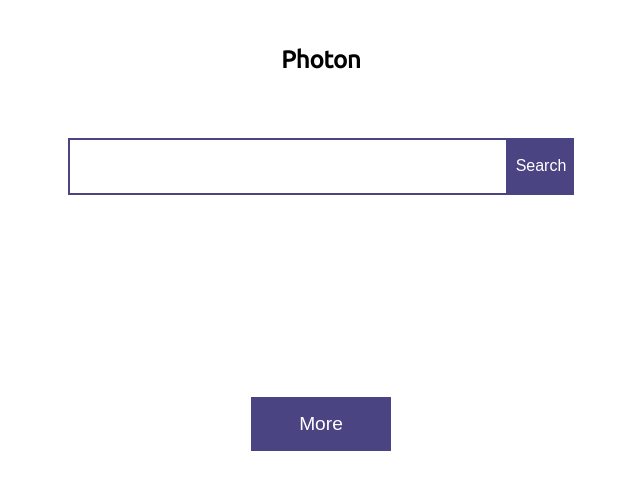
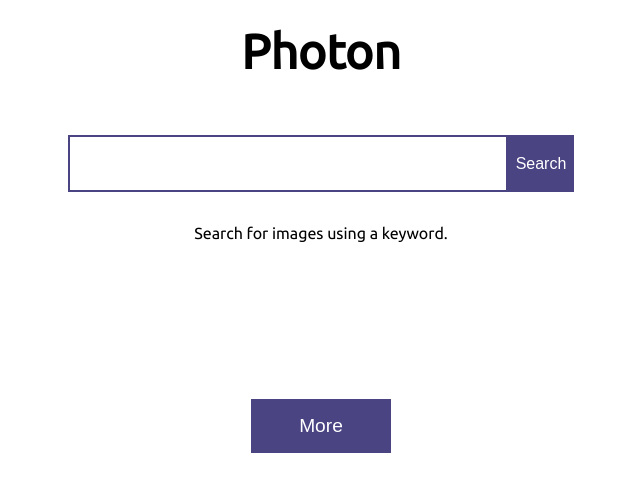
Before and after one commit to leobarrientos02/Photon, a plain HTML site: page index.html in a window 1280 px wide. Shown: the whole page, without its empty margins (319-959 px from the left). Drawn offline with Linux system fonts and the light colour scheme; no server answers.

Commit message:
update
more styling

```diff
--- a/index.html
+++ b/index.html
@@ -21,6 +21,7 @@
                 <input type="text" name="search" class="search-input">
                 <button type="submit" class="submit-btn">Search</button>
             </form>
+            <p>Search for images using a keyword.</p>
         </header>
         <main>
             <div class="gallery">
--- a/styles/_body.scss
+++ b/styles/_body.scss
@@ -5,7 +5,8 @@ header {
   justify-content: center;
   align-items: center;
   h2 {
-    padding: 2rem;
+    font-size: 3rem;
+    padding: 1.5rem;
   }
 }
 #logo {
@@ -58,6 +59,8 @@ header {
     width: 100%;
     height: 100%;
     object-fit: cover;
+    box-shadow: 0px 10px 10px rgba(0, 0, 0, 0.1),
+      0px 20px 20px rgba(0, 0, 0, 0.1);
   }
 }
 .nav-button {
```
Also changed, not shown: styles/styles.css, 1 other file.
